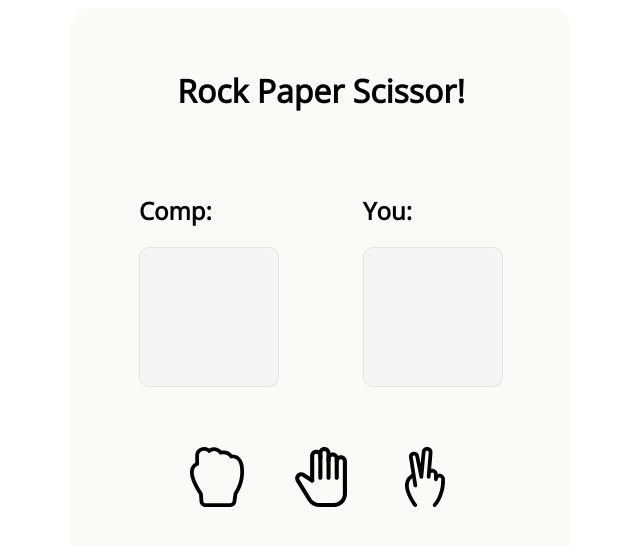
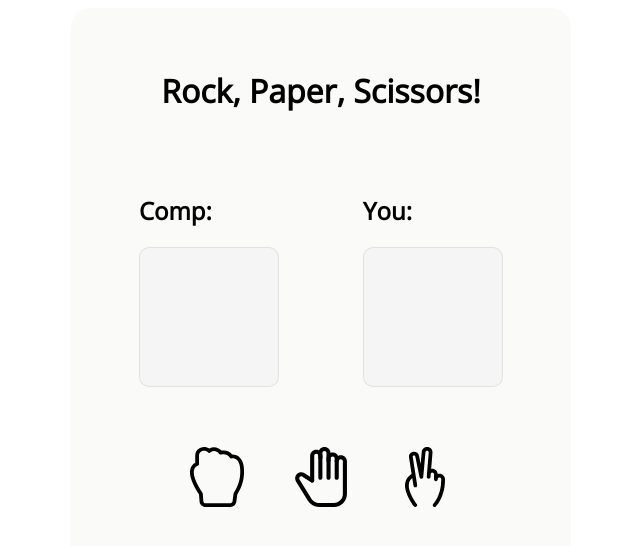
Before and after one commit to yirano/javascript-rock_paper_scissors, a plain HTML site: page src/index.html in a window 1280 px wide. Shown: the whole page, without its empty margins (319-959 px from the left). Drawn offline with nearby package versions, Linux system fonts and the light colour scheme.

Commit message:
Update title of game inside container

```diff
--- a/src/index.html
+++ b/src/index.html
@@ -12,7 +12,7 @@
 <body>
 
   <div class="container">
-    <div class="title"><h1>Rock Paper Scissor!</h1></div>
+    <div class="title"><h1>Rock, Paper, Scissors!</h1></div>
     <div class="wrapper">
       <div class="computer">
         <h2>Comp: <span id="compPts"></span></h2>
```
